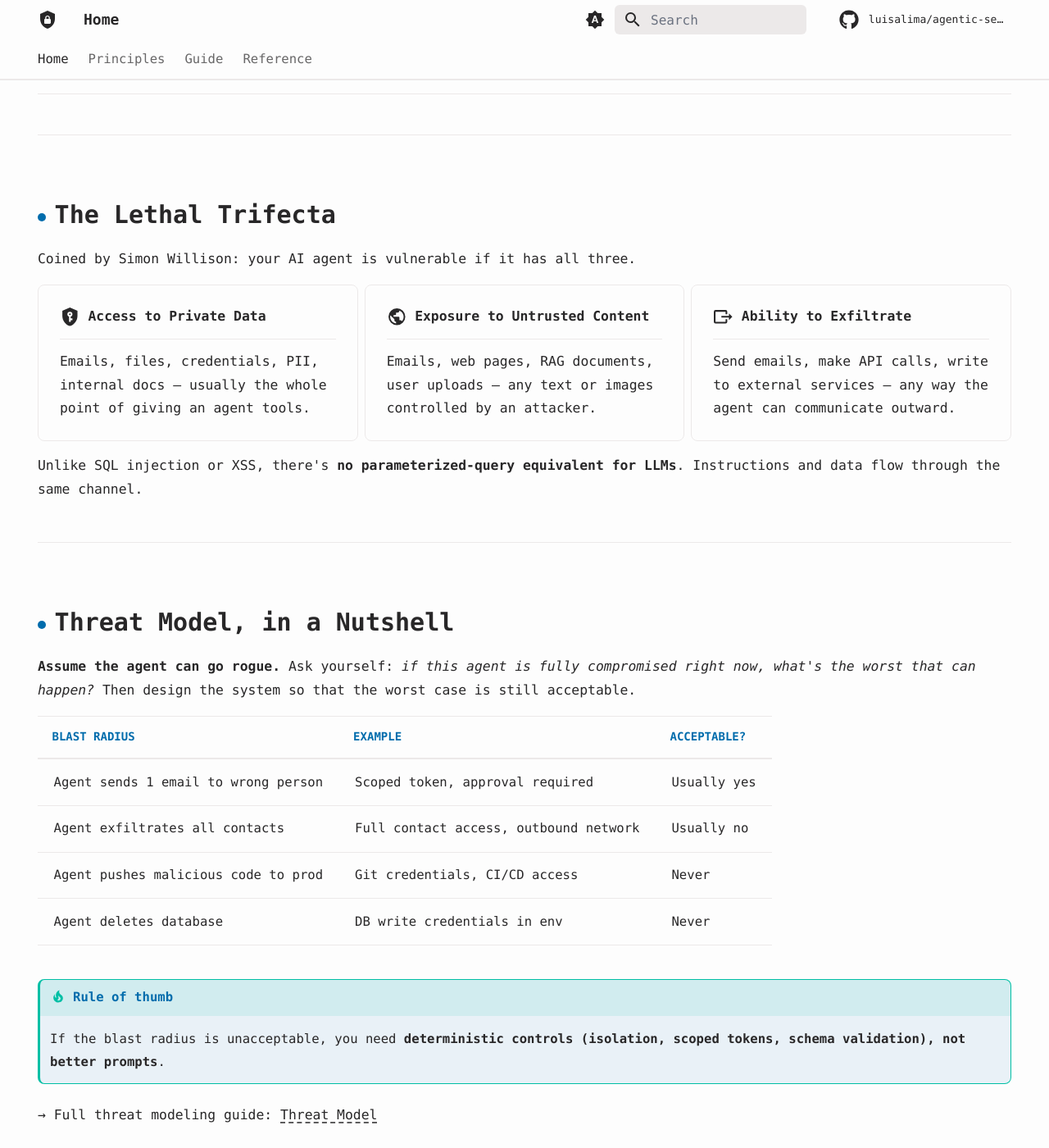
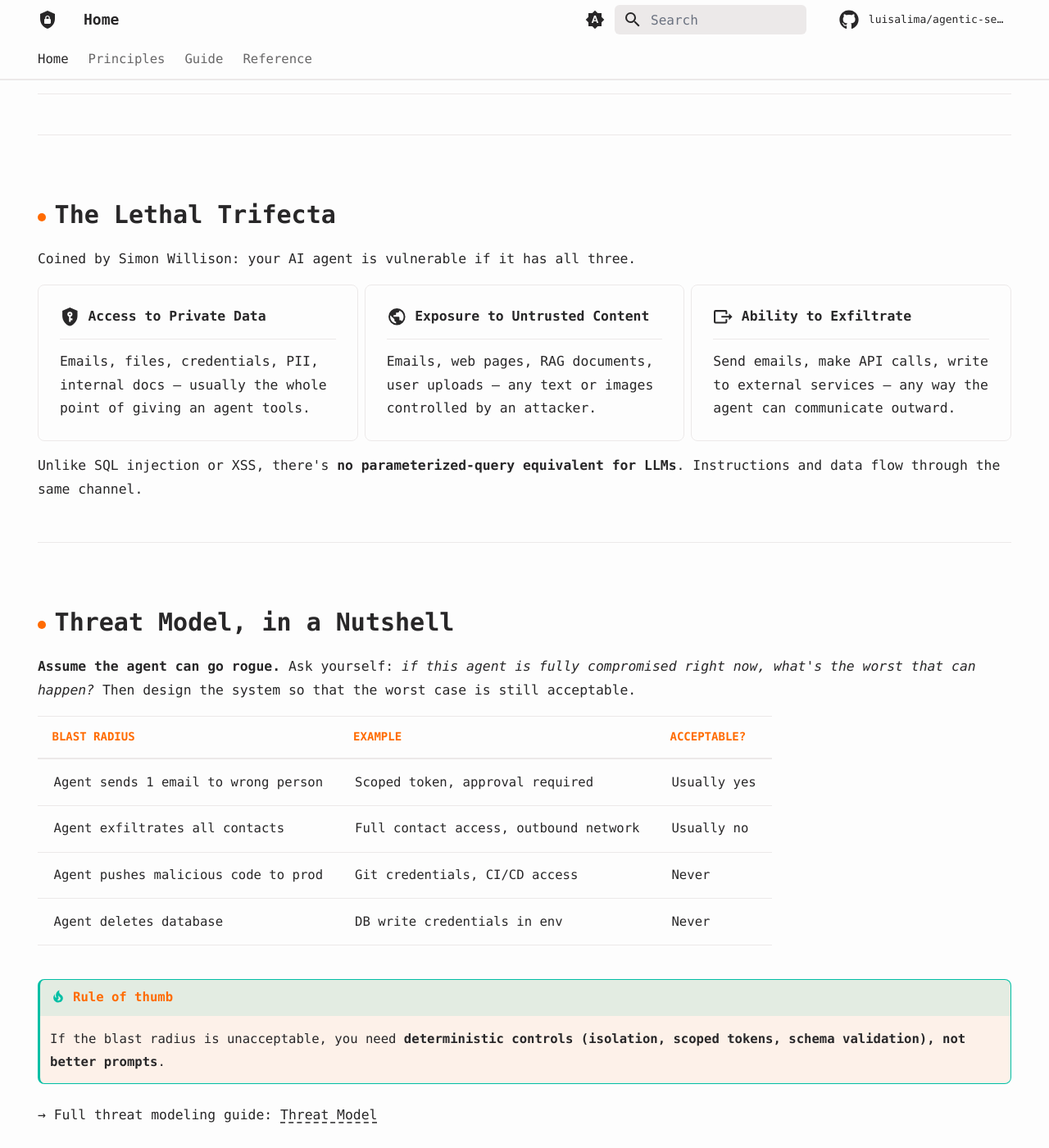
Before and after one commit to luisalima/agentic-security, an MkDocs documentation site: the page built from docs/index.md, in a window 1280 px wide and 1400 px high, scrolled down 447 px. Shown: the whole window at 82% size. Built offline with MkDocs 1.6.1 and Material for MkDocs 9.7.7, drawn with Linux system fonts in a browser that asks for light colours; some web fonts are replaced; comment, search, counter and statistics services are not loaded.

Commit message:
docs: add warm accent to light theme

```diff
--- a/docs/stylesheets/extra.css
+++ b/docs/stylesheets/extra.css
@@ -32,6 +32,9 @@
   --md-accent-bg-color--light:     #fdfdfd;
   --site-accent-border:            rgba(0, 108, 172, 0.35);
   --site-accent-surface:           rgba(0, 108, 172, 0.08);
+  --site-warm-accent:              #ff6b01;
+  --site-warm-accent-border:       rgba(255, 107, 1, 0.36);
+  --site-warm-accent-surface:      rgba(255, 107, 1, 0.08);
 
   --md-default-bg-color:           #fdfdfd;
   --md-default-fg-color:           #282728;
@@ -60,6 +63,9 @@
   --md-accent-fg-color--transparent: rgba(255, 107, 1, 0.12);
   --site-accent-border:            rgba(255, 107, 1, 0.45);
   --site-accent-surface:           rgba(255, 107, 1, 0.1);
+  --site-warm-accent:              #ff6b01;
+  --site-warm-accent-border:       rgba(255, 107, 1, 0.45);
+  --site-warm-accent-surface:      rgba(255, 107, 1, 0.1);
 
   --md-default-bg-color:           #212737;
   --md-default-bg-color--light:    #343f60;
@@ -179,7 +185,7 @@
   height: 0.48rem;
   margin-right: 0.55rem;
   border-radius: 999px;
-  background: var(--md-accent-fg-color);
+  background: var(--site-warm-accent);
   vertical-align: 0.12rem;
 }
 
@@ -196,7 +202,7 @@
 }
 
 .md-typeset li::marker {
-  color: var(--md-accent-fg-color);
+  color: var(--site-warm-accent);
 }
 
 .md-typeset hr {
@@ -208,7 +214,7 @@
 /* Quieter blockquote */
 .md-typeset blockquote {
   color: var(--md-default-fg-color--light);
-  border-left: 2px solid var(--md-accent-fg-color);
+  border-left: 2px solid var(--site-warm-accent);
   padding-left: 1rem;
   font-style: normal;
 }
@@ -229,10 +235,10 @@
 
 .md-typeset .grid.cards > ul > li:hover,
 .md-typeset .grid > .card:hover {
-  border-color: var(--site-accent-border);
+  border-color: var(--site-warm-accent-border);
   transform: none;        /* no lift — Linear/Resend don't lift */
   box-shadow: none;
-  background: var(--site-accent-surface);
+  background: var(--site-warm-accent-surface);
 }
 
 [data-md-color-scheme="slate"] .md-typeset .grid.cards > ul > li:hover,
@@ -264,7 +270,7 @@
   text-transform: uppercase;
   font-size: 0.7rem;
   letter-spacing: 0;
-  color: var(--md-accent-fg-color);
+  color: var(--site-warm-accent);
 }
 
 .md-typeset a {
@@ -305,7 +311,7 @@
 .md-typeset .highlight {
   border-radius: 8px;
   border: 1px solid var(--md-default-fg-color--lightest);
-  border-left: 3px solid var(--md-accent-fg-color);
+  border-left: 3px solid var(--site-warm-accent);
 }
 
 /* ---------------------------------------------------------------------------
@@ -317,17 +323,17 @@
   border-radius: 8px;
   border: 1px solid var(--md-default-fg-color--lightest);
   border-left-width: 3px;
-  border-left-color: var(--md-accent-fg-color);
+  border-left-color: var(--site-warm-accent);
   box-shadow: none;
   font-size: 0.78rem;
-  background: var(--site-accent-surface);
+  background: var(--site-warm-accent-surface);
 }
 
 .md-typeset .admonition-title,
 .md-typeset summary {
   font-weight: 600;
   background: transparent;
-  color: var(--md-accent-fg-color);
+  color: var(--site-warm-accent);
 }
 
 /* ---------------------------------------------------------------------------
```
